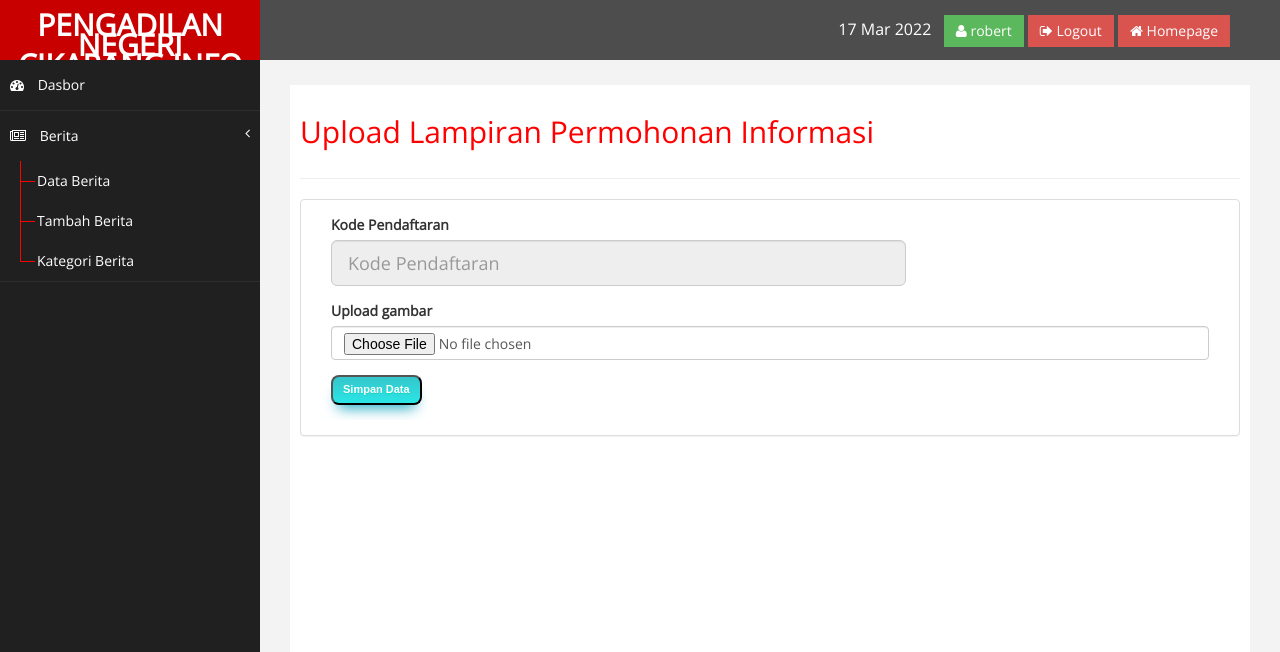
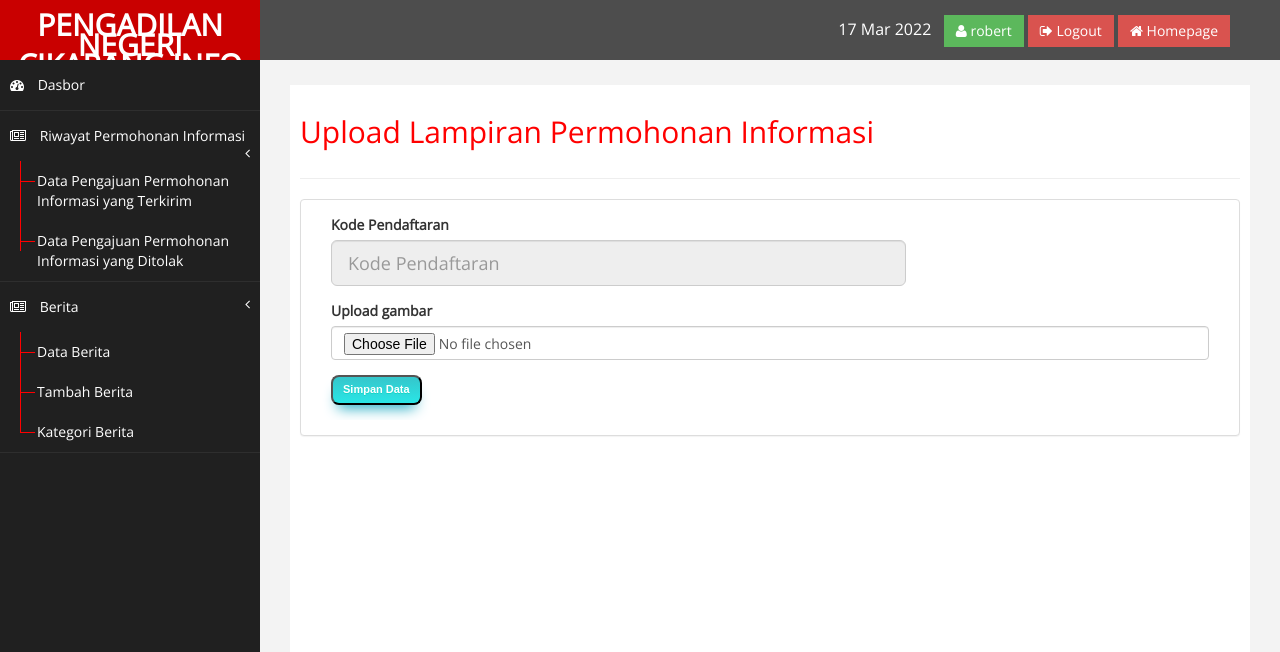
Before and after one commit to ramanovaris/pn_info_cikarang, a CodeIgniter app: page /pn_info_cikarang/index.php/admin/approve/edit/1 in a window 1280 px wide. Shown: the top 652 px of the page. Run offline with CodeIgniter, Linux system fonts and the light colour scheme; a user stored in the database is signed in; data comes from the database, SQL or seed files in the repository; data that the repository does not hold is empty; some libraries are stand-ins or nearby versions.

Commit message:
Fix Navbar

```diff
--- a/application/controllers/admin/Approve.php
+++ b/application/controllers/admin/Approve.php
@@ -105,7 +105,7 @@ class Approve extends CI_Controller {
 		$approve = $this->approve_model->listing_by_status($status);
 
 		$data = array(
-							'title'		=> 'Data Riwayat Kirim Informasi',
+							'title'		=> 'Data Pengajuan Permohonan Informasi yang Terkirim',
 							'approve'	=> $approve,
 							'isi'		=> 'admin/approve/list_status_selesai'
 						);
@@ -118,7 +118,7 @@ class Approve extends CI_Controller {
 		$approve = $this->approve_model->listing_by_status($status);
 
 		$data = array(
-							'title'		=> 'Data Permohonan Ditolak',
+							'title'		=> 'Data Pengajuan Permohonan Informasi yang Ditolak',
 							'approve'	=> $approve,
 							'isi'		=> 'admin/approve/list_status_tolak'
 						);
--- a/application/views/admin/layout/nav.php
+++ b/application/views/admin/layout/nav.php
@@ -15,15 +15,23 @@
         <li><a href="<?php echo base_url('admin/approve')?>"><i class="fa fa-newspaper-o"></i>Data Pengolah Informasi</a></li>
     <?php } ?>
 
+    <!-- Data Riwayat -->
+    <li><a href="#"><i class="fa fa-newspaper-o"></i> Riwayat Permohonan Informasi<span class="fa arrow"></span></a>
+        <ul class="nav nav-second-level">
+            <li><a href="<?php echo base_url('admin/approve/selesai')?>">Data Pengajuan Permohonan Informasi yang Terkirim</a></li>
+            <li><a href="<?php echo base_url('admin/approve/tolak')?>">Data Pengajuan Permohonan Informasi yang Ditolak</a></li>
+        </ul>
+    </li>
+
     <!-- Data Riwayat Kirim Informasi -->
-    <?php if($this->session->userdata('akses_level') == 'PTSP' || $this->session->userdata('akses_level') == 'Super Admin') {?>
+    <!-- <?php if($this->session->userdata('akses_level') == 'PTSP' || $this->session->userdata('akses_level') == 'Super Admin') {?>
         <li><a href="<?php echo base_url('admin/approve/selesai')?>"><i class="fa fa-newspaper-o"></i>Data Riwayat Kirim Informasi</a></li>
-    <?php } ?>
+    <?php } ?> -->
 
     <!-- Data Permohonan Ditolak -->
-    <?php if($this->session->userdata('akses_level') == 'PTSP' || $this->session->userdata('akses_level') == 'Super Admin') {?>
+    <!-- <?php if($this->session->userdata('akses_level') == 'PTSP' || $this->session->userdata('akses_level') == 'Super Admin') {?>
         <li><a href="<?php echo base_url('admin/approve/tolak')?>"><i class="fa fa-newspaper-o"></i>Data Permohonan Ditolak</a></li>
-    <?php } ?>
+    <?php } ?> -->
 
     <!-- Berita -->
     <li><a href="#"><i class="fa fa-newspaper-o"></i> Berita<span class="fa arrow"></span></a>
```
